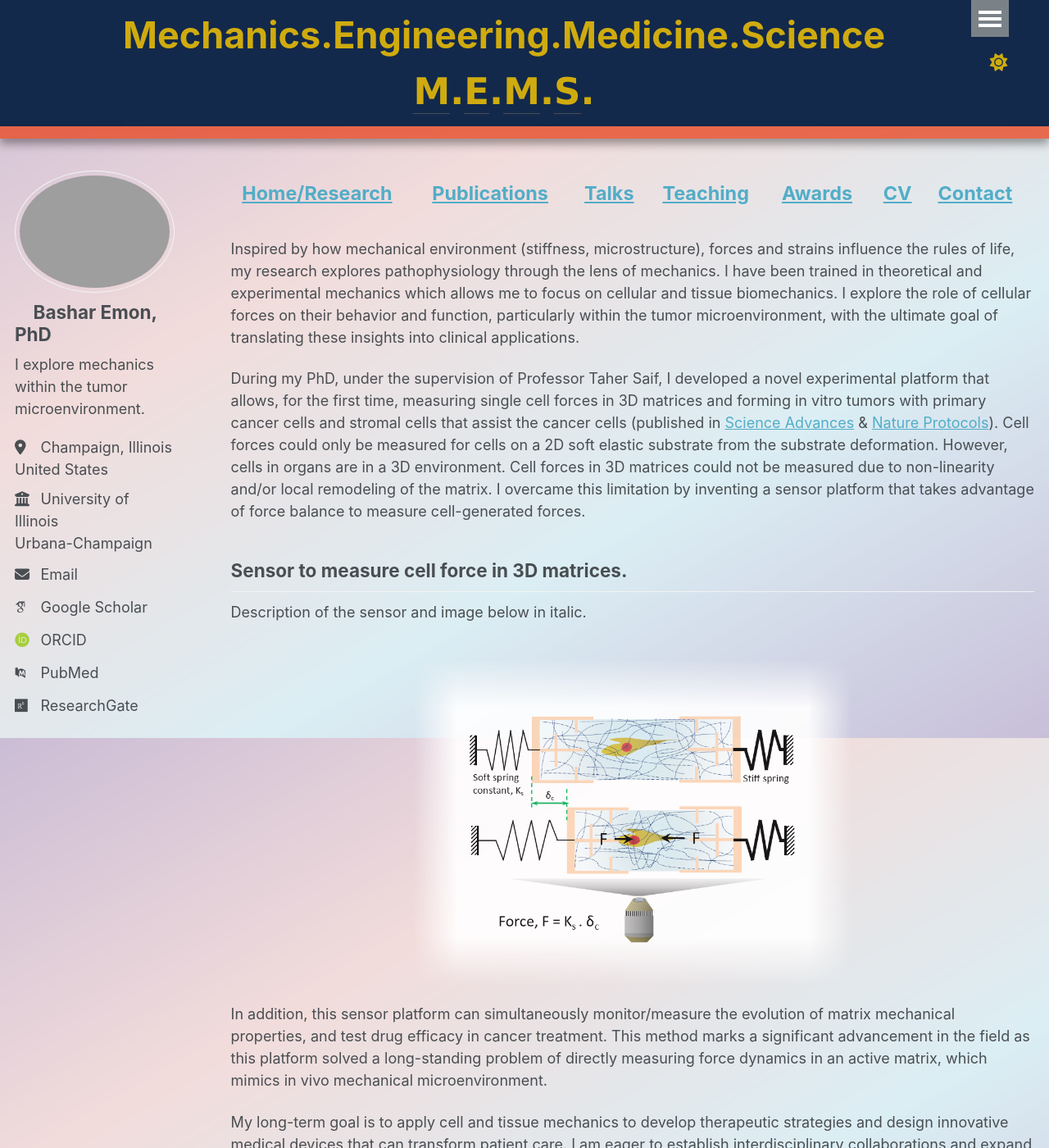
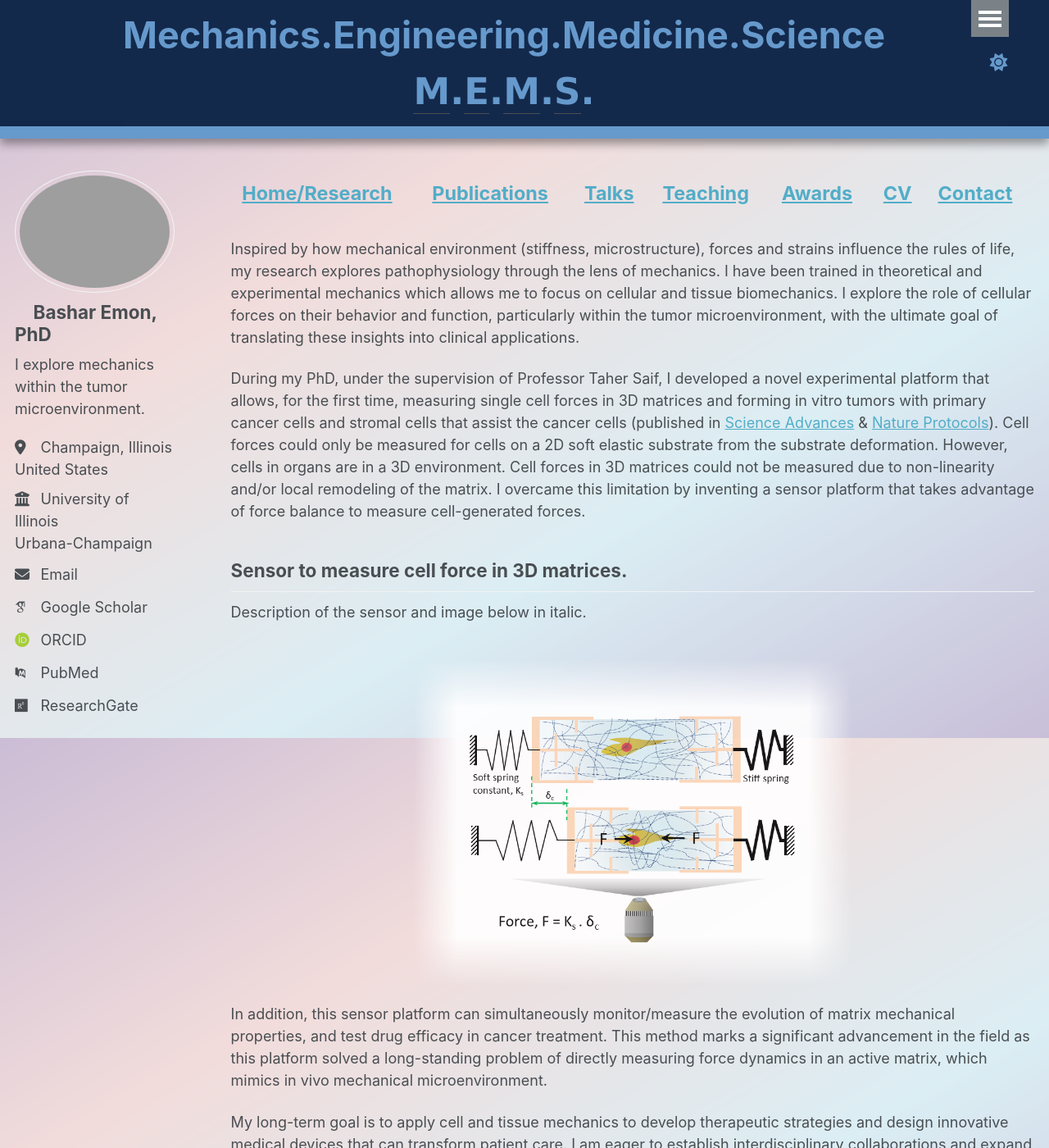
Before and after one commit to BasharEmon/BasharEmon.github.io, a Jekyll site: the page built from _pages/about.md, in a window 1280 px wide and 1400 px high. Shown: the whole window at 82% size. Built offline with Jekyll 4.4.1, drawn with Linux system fonts in a browser that asks for light colours; some web fonts are replaced.

Commit message:
Update _masthead.scss

```diff
--- a/_sass/layout/_masthead.scss
+++ b/_sass/layout/_masthead.scss
@@ -20,7 +20,7 @@
     position: absolute;
     bottom: 10;
     height: 15px;
-    background: rgba(232, 74, 39, .8); //var(--global-border-color);
+    background: #6699cc; //var(--global-border-color); rgba(232, 74, 39, .8)
     width: 100%;
     box-shadow: 0 6px 12px rgba(0, 0, 0, 0.4);
   }
@@ -77,7 +77,7 @@
   }
 
   a {
-    color: rgba(255, 204, 0, .8) !important; // ensure link uses your desired color  #2f4f4f #333333 rgb(255, 204, 0)
+    color: #6699cc !important; // ensure link uses your desired color  #2f4f4f #333333 rgb(255, 204, 0)
     //text-shadow: 2px 2px 4px rgba(0, 0, 0, 0.5);
     //background-color: white !important;
     padding: 0;  // reduce space that might appear as background
@@ -85,7 +85,7 @@
   }
 
   a:hover {
-    color: #ff4500 !important; // hover color, this does not function at all
+    color: #6699cc !important; // hover color, this does not function at all
     font-weight: bold; // or 700
     //background-color: var(--global-bg-color) !important;
   }
@@ -100,7 +100,7 @@
 
   a:hover {
     //font-weight: 800; //750;
-    color: #ff4500 !important; // #001040 !important;
+    color: #6699cc !important; // #001040 !important;
     text-shadow: 1px 1px 2px rgba(250, 250, 250, .1);
     background-color: var(--masthead-bg-color) !important;
   }
```
